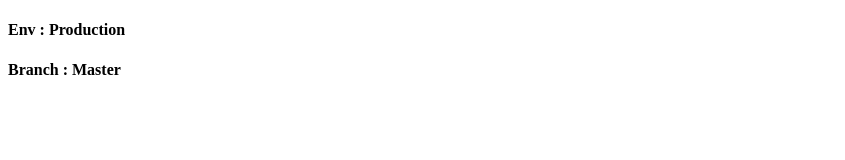
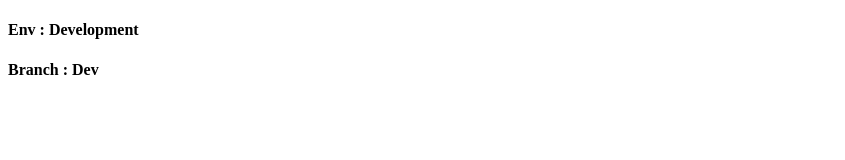
Before and after one commit to Janakaraj/ci-cd-practical-1, an Angular app: page /home in a window 1280 px wide. Shown: the top 160 px of the page, without its empty margins (0-845 px from the left). Built offline with nearby package versions, Linux system fonts and the light colour scheme.

Commit message:
Minor html change

```diff
--- a/src/app/home/home.component.html
+++ b/src/app/home/home.component.html
@@ -13,6 +13,6 @@
     </div>
 </div>
 <div>
-    <h4>Env : Production</h4>
-    <h4>Branch : Master</h4>
+    <h4>Env : Development</h4>
+    <h4>Branch : Dev</h4>
 </div>
```
